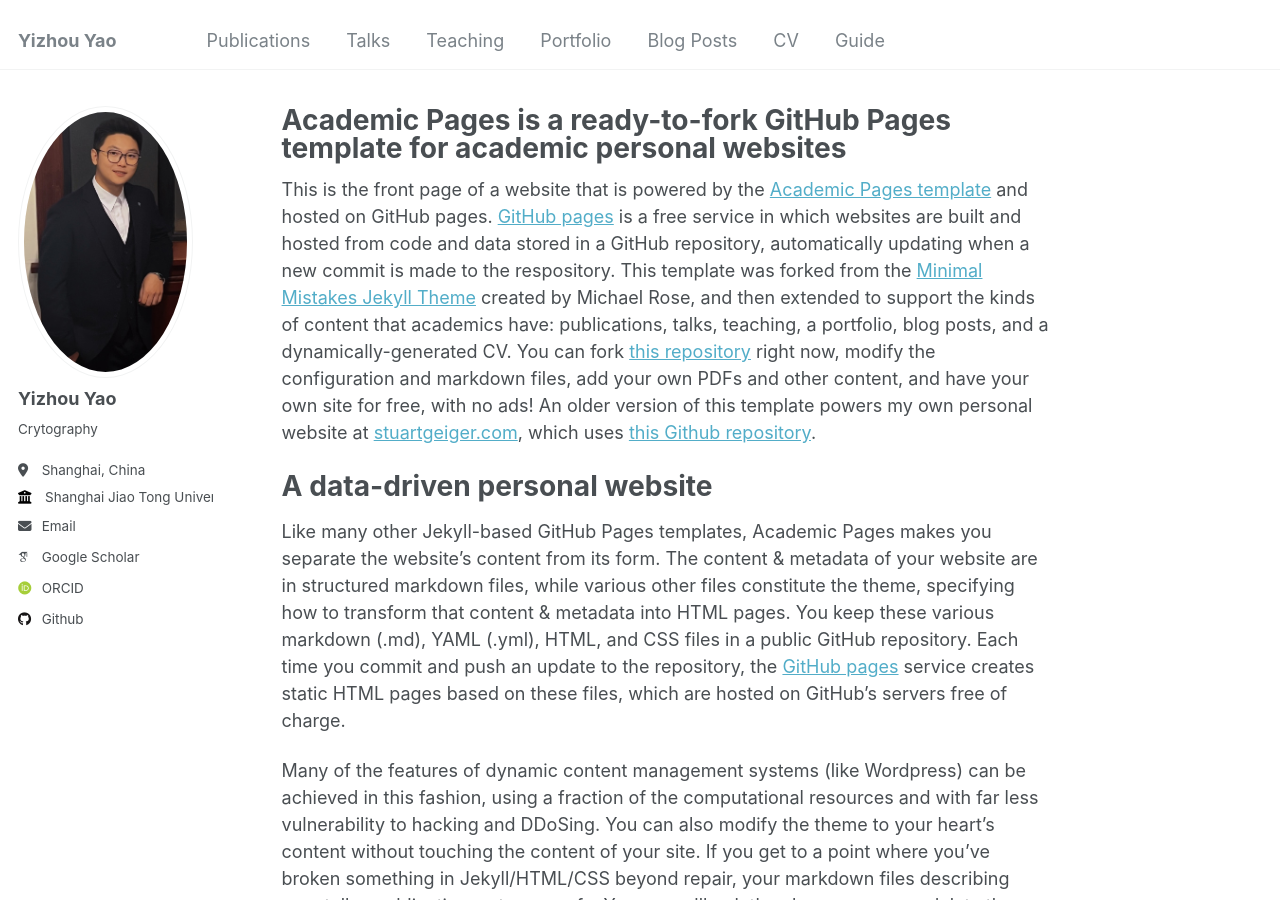
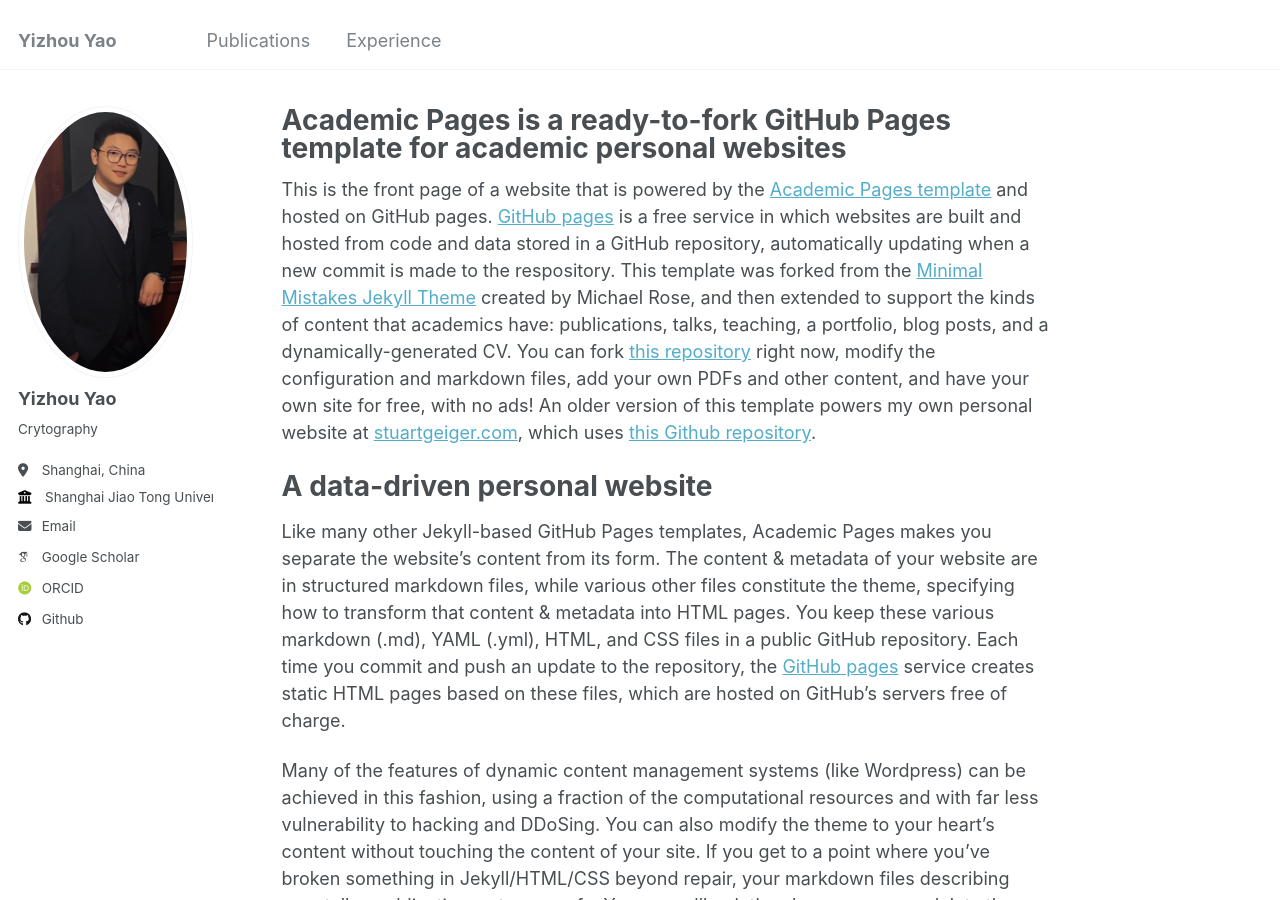
Before and after one commit to sjtu-YizhouYao/sjtu-YizhouYao.github.io, a Jekyll site: the page built from _pages/about.md, in a window 1280 px wide and 900 px high. Built offline with Jekyll 4.4.1, drawn with Linux system fonts in a browser that asks for light colours; some web fonts are replaced; part of the change alters nothing that is shown.

Commit message:
Update navigation.yml

```diff
--- a/_data/navigation.yml
+++ b/_data/navigation.yml
@@ -8,20 +8,20 @@ main:
   - title: "Publications"
     url: /publications/
 
-  - title: "Talks"
-    url: /talks/
+  #- title: "Talks"
+  #  url: /talks/
 
-  - title: "Teaching"
-    url: /teaching/
+  #- title: "Teaching"
+  #  url: /teaching/
 
-  - title: "Portfolio"
+  - title: "Experience"
     url: /portfolio/
 
-  - title: "Blog Posts"
-    url: /year-archive/
+  #- title: "Blog Posts"
+  #  url: /year-archive/
 
-  - title: "CV"
-    url: /cv/
+  #- title: "CV"
+  #  url: /cv/
 
-  - title: "Guide"
-    url: /markdown/
+  #- title: "Guide"
+  #  url: /markdown/
```
